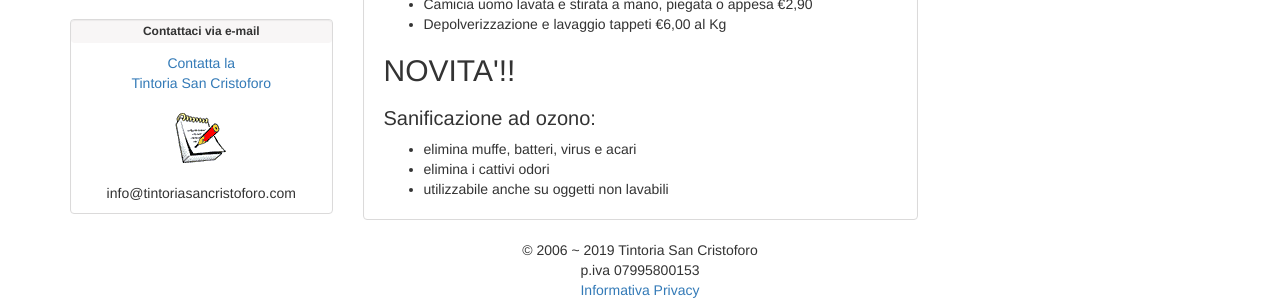
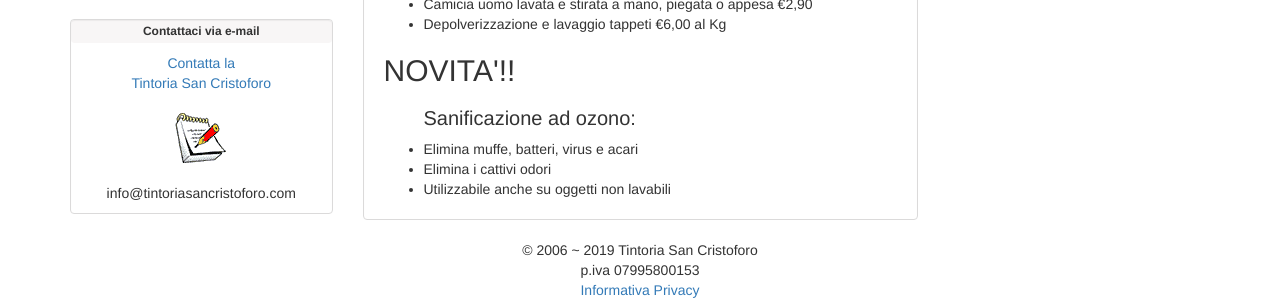
Before and after one commit to TintoriaSanCristoforo/TintoriaSanCristoforo.github.io, a Jekyll site: the page built from index.html, in a window 1280 px wide. Shown: the part 698-998 px from the top of the page. Built offline with Jekyll 4.4.1, drawn with Linux system fonts in a browser that asks for light colours.

Commit message:
Update index.html

```diff
--- a/index.html
+++ b/index.html
@@ -36,9 +36,9 @@ layout: default
 
 
     <h2>NOVITA'!!</h2>
-    <h3>Sanificazione ad ozono:</h3>
-    <ul>
-        <li>elimina muffe, batteri, virus e acari</li>
-        <li>elimina i cattivi odori</li>
-        <li>utilizzabile anche su oggetti non lavabili</li>
+     <ul>
+        <h3>Sanificazione ad ozono:</h3>
+        <li>Elimina muffe, batteri, virus e acari</li>
+        <li>Elimina i cattivi odori</li>
+        <li>Utilizzabile anche su oggetti non lavabili</li>
 </div>
```
